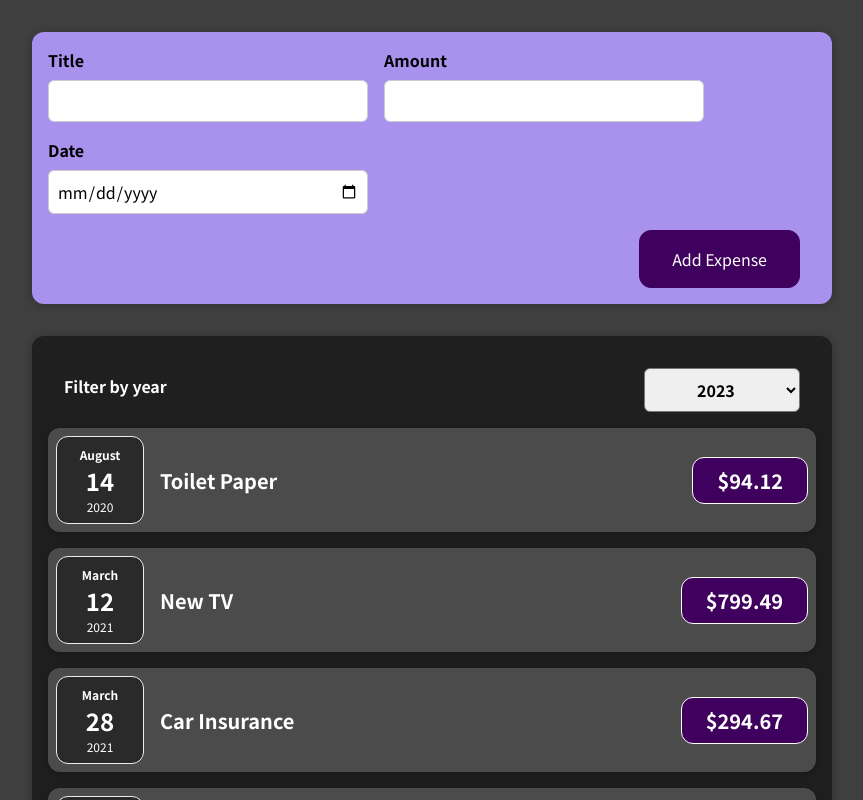
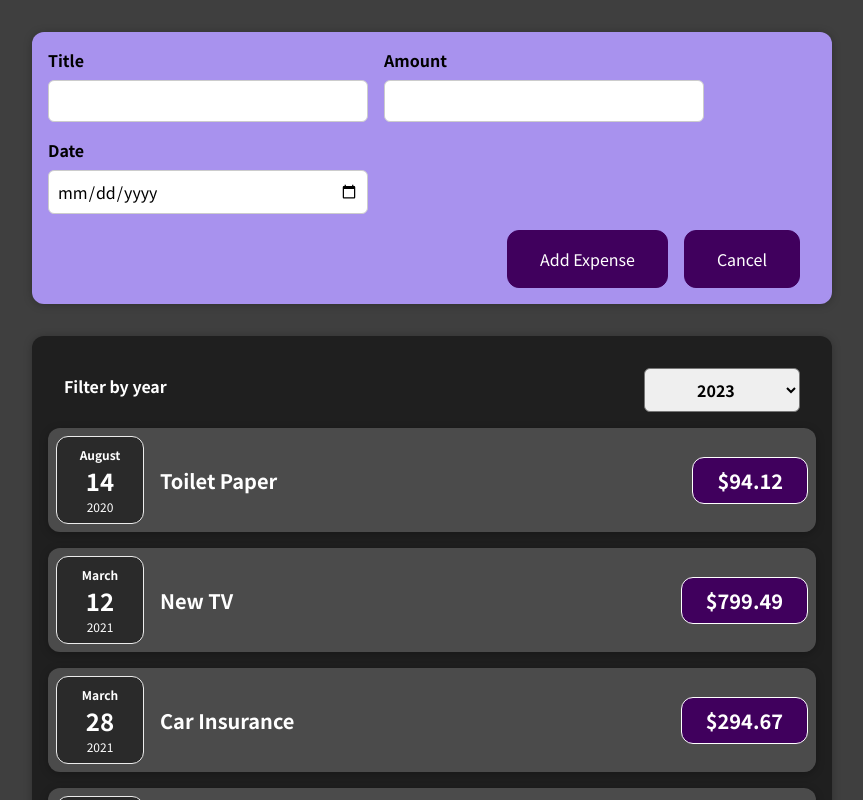
Before and after one commit to amu3dev/01, a React (Create React App) app: page / in a window 1280 px wide. Both pictures are taken after a click on the button "Add New Expense". Shown: the top 800 px of the page, without its empty margins (208-1071 px from the left). Built offline with nearby package versions, Linux system fonts and the light colour scheme.

Commit message:
- Added onExpenseAppear - Added Cancel behavior

```diff
--- a/src/components/NewExpense/ExpenseForm.jsx
+++ b/src/components/NewExpense/ExpenseForm.jsx
@@ -1,7 +1,7 @@
 import React, { useState } from "react";
 import "../../css/ExpenseForm.css";
 
-const ExpenseForm = ({ onSaveExpenseData }) => {
+const ExpenseForm = ({ onSaveExpenseData, onExpenseAppear }) => {
   // const [enteredTitle, setEnteredTitle] = useState(""); // useState returns an array with 2 elements
   // const [enteredAmount, setEnteredAmount] = useState("");
   // const [enteredDate, setEnteredDate] = useState("");
@@ -76,6 +76,7 @@ const ExpenseForm = ({ onSaveExpenseData }) => {
       enteredAmount: "",
       enteredDate: "",
     });
+    onExpenseAppear();
   };
 
   return (
@@ -112,6 +113,9 @@ const ExpenseForm = ({ onSaveExpenseData }) => {
       </div>
       <div className="new-expense__actions">
         <button type="submit">Add Expense</button>
+        <button type="button" onClick={onExpenseAppear}>
+          Cancel
+        </button>
       </div>
     </form>
   );
```
